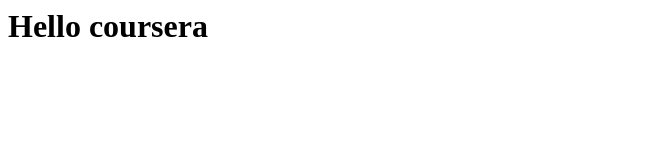
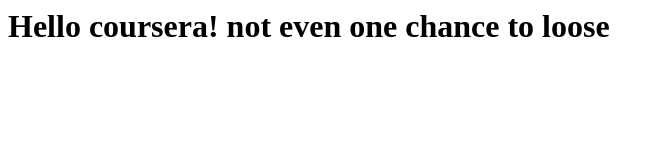
Before and after one commit to Oddisan/test_repos, a plain HTML site: page site/index.html in a window 1280 px wide. Shown: the whole page, without its empty margins (0-664 px from the left). Drawn offline with Linux system fonts and the light colour scheme.

Commit message:
Small addition to page

```diff
--- a/site/index.html
+++ b/site/index.html
@@ -3,7 +3,7 @@
 	<title>  Hello Coursera</title>
 </head>
 <body>
- <h1>Hello coursera</h1>
+ <h1>Hello coursera! not  even one chance to loose </h1>
 
 </body>
 </html>
```
